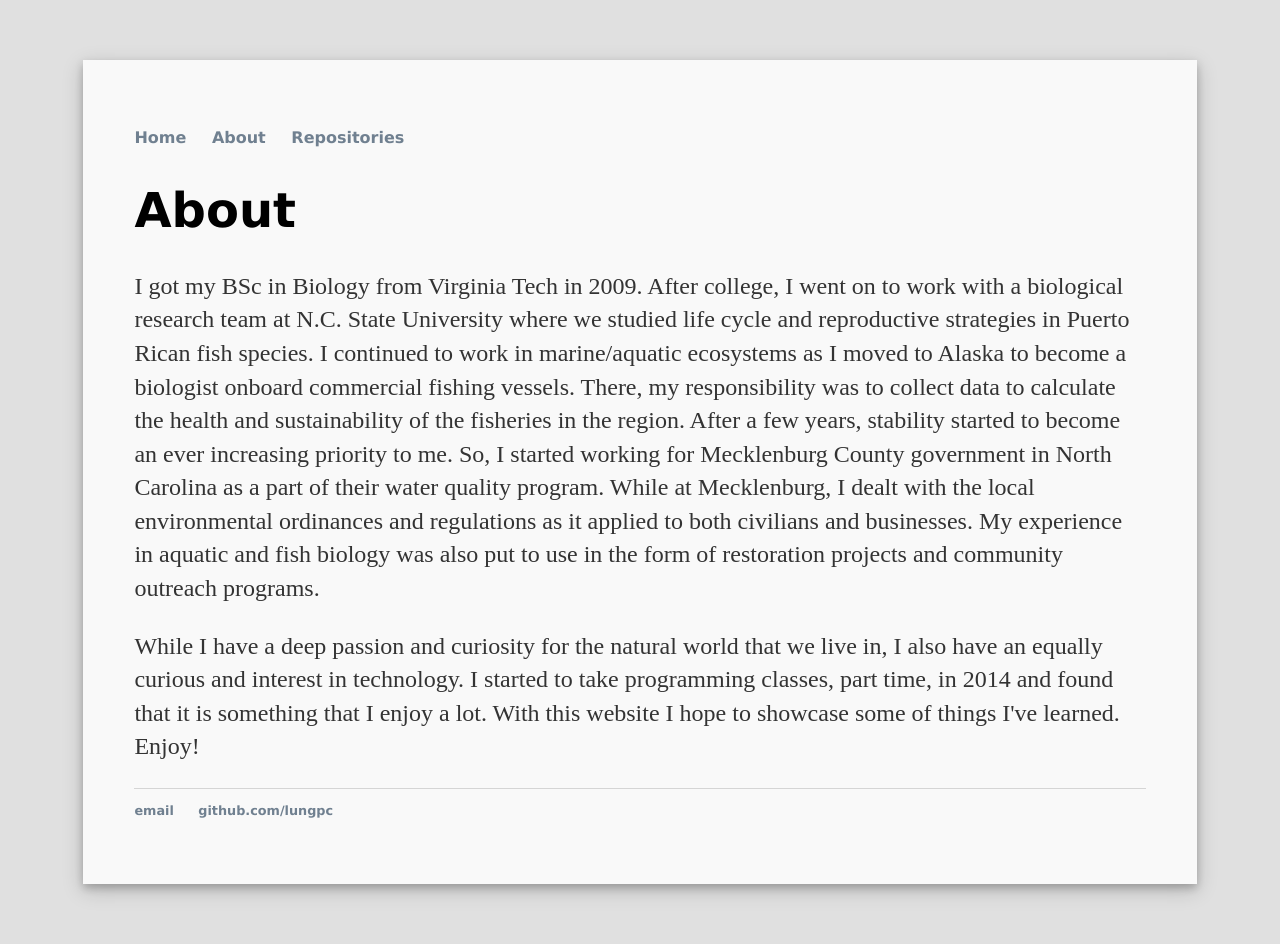
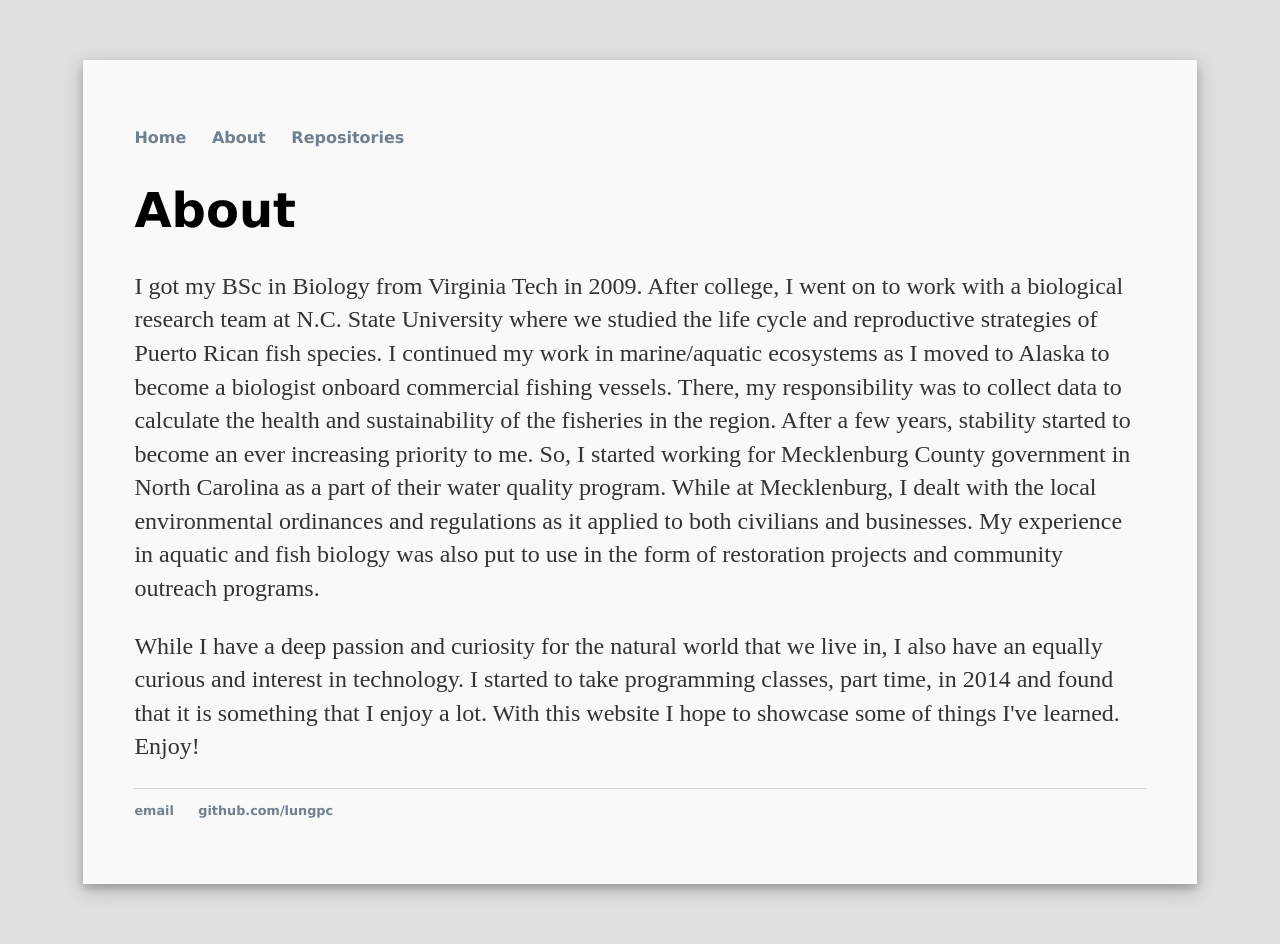
Before and after one commit to lungpc/lungpc.github.io, a Jekyll site: the page built from about/index.html, in a window 1280 px wide. Built offline with Jekyll 4.4.1, drawn with Linux system fonts in a browser that asks for light colours.

Commit message:
Update index.html

```diff
--- a/about/index.html
+++ b/about/index.html
@@ -6,7 +6,7 @@ title: About Philip Lung
 <div class="about">
   <h1>About</h1>
   <p>I got my BSc in Biology from Virginia Tech in 2009. After college, I went on to work with a biological research team at N.C. State University
-  where we studied life cycle and reproductive strategies in Puerto Rican fish species. I continued to work in marine/aquatic
+  where we studied the life cycle and reproductive strategies of Puerto Rican fish species. I continued my work in marine/aquatic
   ecosystems as I moved to Alaska to become a biologist onboard commercial fishing vessels. There, my responsibility was to collect
   data to calculate the health and sustainability of the fisheries in the region. After a few years, stability started to become an
   ever increasing priority to me. So, I started working for Mecklenburg County government in North Carolina as a part of their
```
